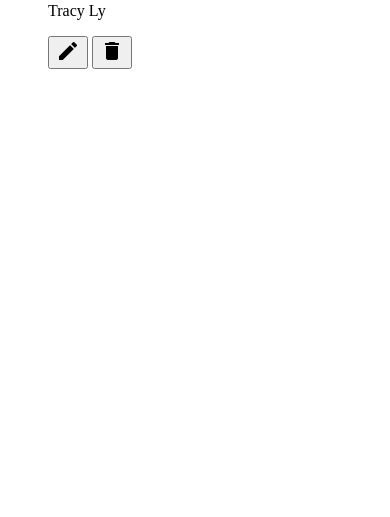
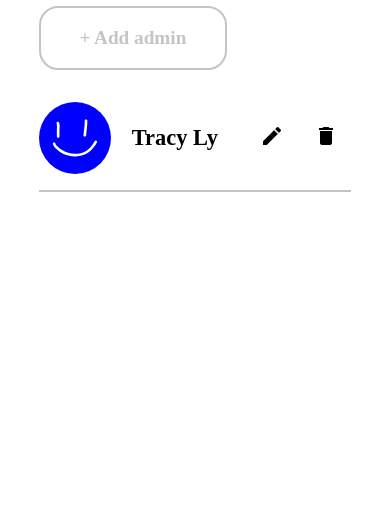
Before and after one commit to ShakeGuard/2800-202210-BBY06, a website: page html/dashboard.html in a window 390 px wide. Shown: the part 327-844 px from the top of the page. Drawn offline with Linux system fonts and the light colour scheme; files whose address does not match are found by name.

Commit message:
Add more styling to admin, media queries, and renamed some button elements and styles

```diff
--- a/html/dashboard.html
+++ b/html/dashboard.html
@@ -15,7 +15,13 @@
     <link href="https://fonts.googleapis.com/icon?family=Material+Icons" rel="stylesheet" />
 </head>
 <body>
-    <div id="grid">
+    <!-- Header / navigation goes here -->
+    <div id="nav-placeholder"></div>
+
+    <!-- Dashboard content -->
+    <div id="dashboard-grid">
+
+        <!-- Profile template goes here -->
         <div id="user-details">
             <form action="" id="user-details-form">
                 <input disabled type="email" name="email" id="email-input">
@@ -24,30 +30,30 @@
                 <input id="update-button" class="button button-primary" type="button" value="Update Profile">
             </form>
         </div>
+
+        <!-- Specific to Admins -->
         <div id="user-list-panel">
             <h1>Admins</h1>
-            <button class="button button-round" id="add-admin-button">
-                <span class="material-icons">
-                    add
-                </span>
-                Add admin
+            <button class="button button-secondary-grey block" id="add-admin-button">
+                + Add admin
             </button>
             <ul id="user-list">
                 <!-- Users Go Here -->
             </ul>
+            <!-- Template for user items -->
             <template id="user-row">
-                <li id="admin-item-placeholder">
-                    <div id="admin-details-wrapper">
-                        <img src="/" class="profile-picture small" alt="admin-profile-pic" />
-                        <p id="admin-name">FirstName LastName</p>
+                <li class="user-item">
+                    <div class="user-item-name-pic">
+                        <img src="/images/user-pic_Tracy.svg" class="profile-picture" alt="admin-profile-pic" />
+                        <p class="user-item-name" id="admin-name">FirstName LastName</p>
                     </div>
                     <div class="edit-button-group">
-                        <button class="edit-button">
+                        <button class="button button-secondary-grey small transparent">
                             <span class="material-icons">
                                 edit
                             </span>
                         </button>
-                        <button class="delete-button">
+                        <button class="button button-secondary-grey small transparent">
                             <span class="material-icons">
                                 delete
                             </span>
--- a/public/css/admin-dashboard.css
+++ b/public/css/admin-dashboard.css
@@ -0,0 +1,94 @@
+body {
+    margin: 0;
+}
+
+
+p {
+    color: black;
+}
+
+#dashboard-grid {
+    display: grid;
+    grid-template-columns: 10% auto 10%;
+}
+
+#user-details {
+    grid-column: 2 / span 1;
+}
+
+#user-list-panel {
+    grid-column: 2 / span 1;
+}
+
+#user-list {
+    list-style-type: none;
+    padding: 0;
+
+}
+
+
+.user-item {
+    display: grid;
+    grid-template-columns: 1fr auto;
+    align-items: center;
+    padding-top: 1em;
+    padding-bottom: 1em;
+    border-bottom: 2px solid rgba(196, 196, 196, 1);
+}
+
+.user-item-name-pic {
+    display: flex;
+    align-items: center;
+    gap: 10%;
+}
+
+.user-item-name {
+    font-weight: 700;
+    font-size: 1.4em;
+}
+
+.profile-picture {
+    min-width: 72px;
+    width: 15%;
+    height: auto;
+    border-radius: 50%;
+}
+
+.edit-button-group button {
+    color: black;
+    margin: 0;
+}
+
+
+
+/* User details form */
+form {
+    background-color: rgba(253,241,189, 1);
+    min-height: 30vh;
+
+}
+
+
+/* For medium screens */
+@media only screen and (min-width: 768px) {
+    .user-item-name-pic {
+        gap: 5%;
+    }
+    .user-item-name {
+        font-size: 1.6em;
+    }
+}
+
+/* For larger screens */
+@media only screen and (min-width: 1200px) {
+    .user-item-name-pic {
+        gap: 3%;
+    }
+    .user-item-name {
+        font-size: 2em;
+    }
+    .profile-picture {
+        max-width: 10%;
+    }
+
+}
--- a/public/css/buttons.css
+++ b/public/css/buttons.css
@@ -32,7 +32,7 @@
 
 .button-secondary {
     border: 2px solid #FBB33B;
-    background-color: white;
+    background-color: transparent;
 }
 
 .button-secondary:hover,
@@ -41,12 +41,17 @@
     background-color: #FBB33B;
 }
 
-.button-round {
+.button-secondary-grey {
     border: 2px solid rgba(196, 196, 196, 1);
-    background-color: white;
+    background-color: transparent;
     color: rgba(196, 196, 196, 1);
 }
 
+.button-secondary-grey:hover,
+.button-secondary-grey:active,
+.button-secondary-grey:focus {
+    background-color: rgba(196, 196, 196, 0.25);
+}
 
 .button-nav {
     margin: 0;
@@ -67,3 +72,14 @@ a.button {
 .block {
     display: block;
 }
+
+.small {
+    padding: 0;
+    width: 50px;
+    height: 50px;
+}
+
+.transparent {
+    background-color: transparent;
+    border-color: transparent;
+}
```
Also changed, not shown: public/images/user-pic_Tracy.svg (added).
